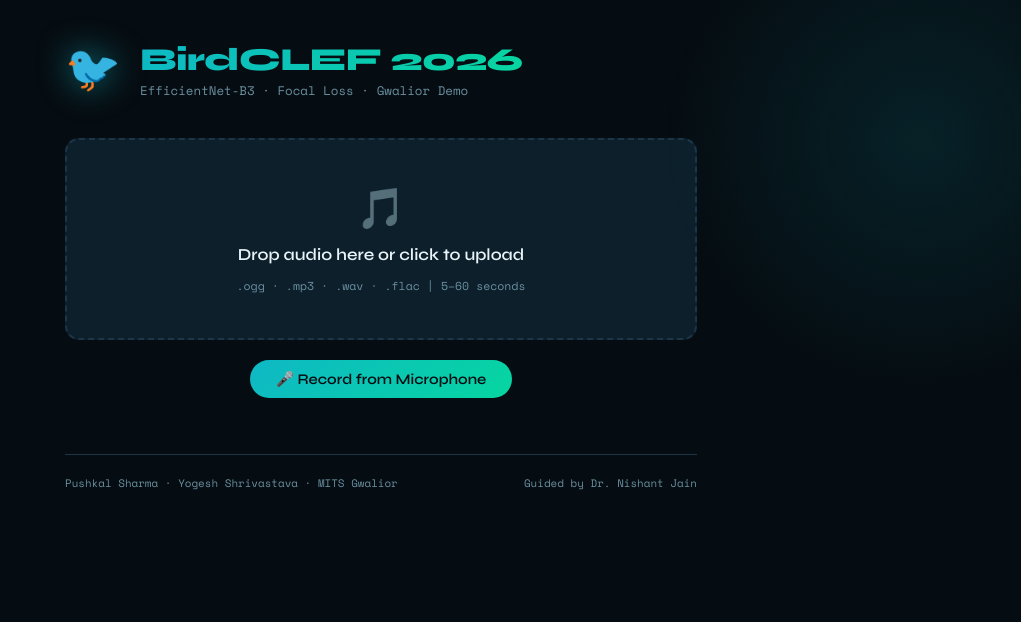
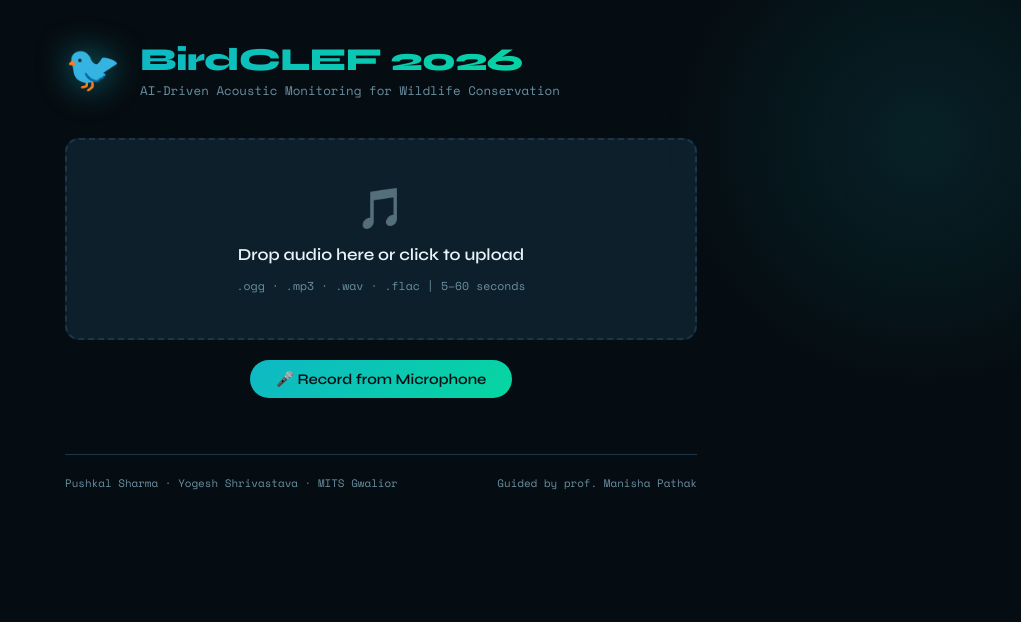
Before and after one commit to yogeshByteBuilder/birdclef-frontend, a React (Vite) app: page / in a window 1280 px wide. Shown: the top 622 px of the page, without its empty margins (259-1280 px from the left). Built offline with nearby package versions, Linux system fonts and the light colour scheme.

Commit message:
refining-ui

```diff
--- a/src/App.tsx
+++ b/src/App.tsx
@@ -186,7 +186,7 @@ export default function App() {
           <div className="header-icon">🐦</div>
           <div>
             <h1>BirdCLEF 2026</h1>
-            <p className="subtitle">EfficientNet-B3 · Focal Loss · Gwalior Demo</p>
+            <p className="subtitle">AI-Driven Acoustic Monitoring for Wildlife Conservation</p>
           </div>
         </header>
 
@@ -286,7 +286,7 @@ export default function App() {
         {/* ── footer ────────────────────────────────────────────────── */}
         <footer>
           <span>Pushkal Sharma · Yogesh Shrivastava · MITS Gwalior</span>
-          <span>Guided by Dr. Nishant Jain</span>
+          <span>Guided by prof. Manisha Pathak</span>
         </footer>
       </div>
     </>
```
